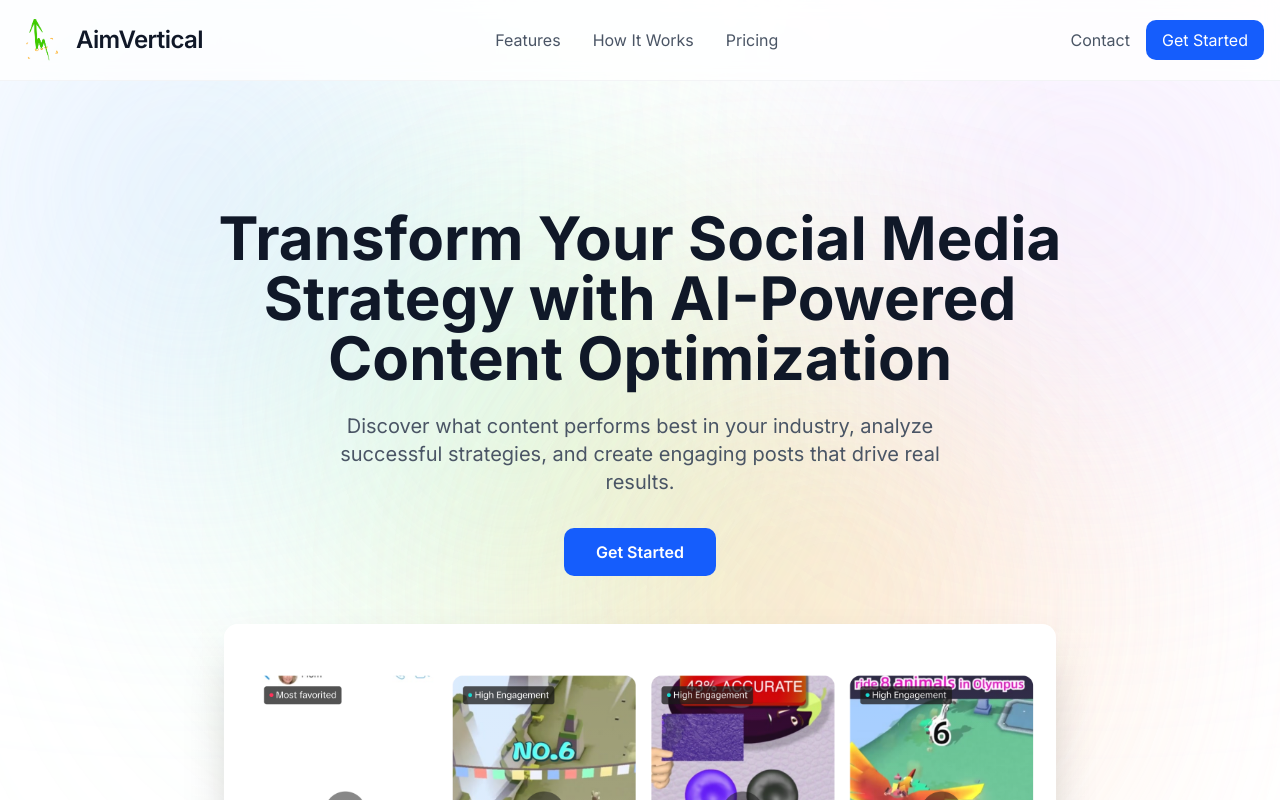
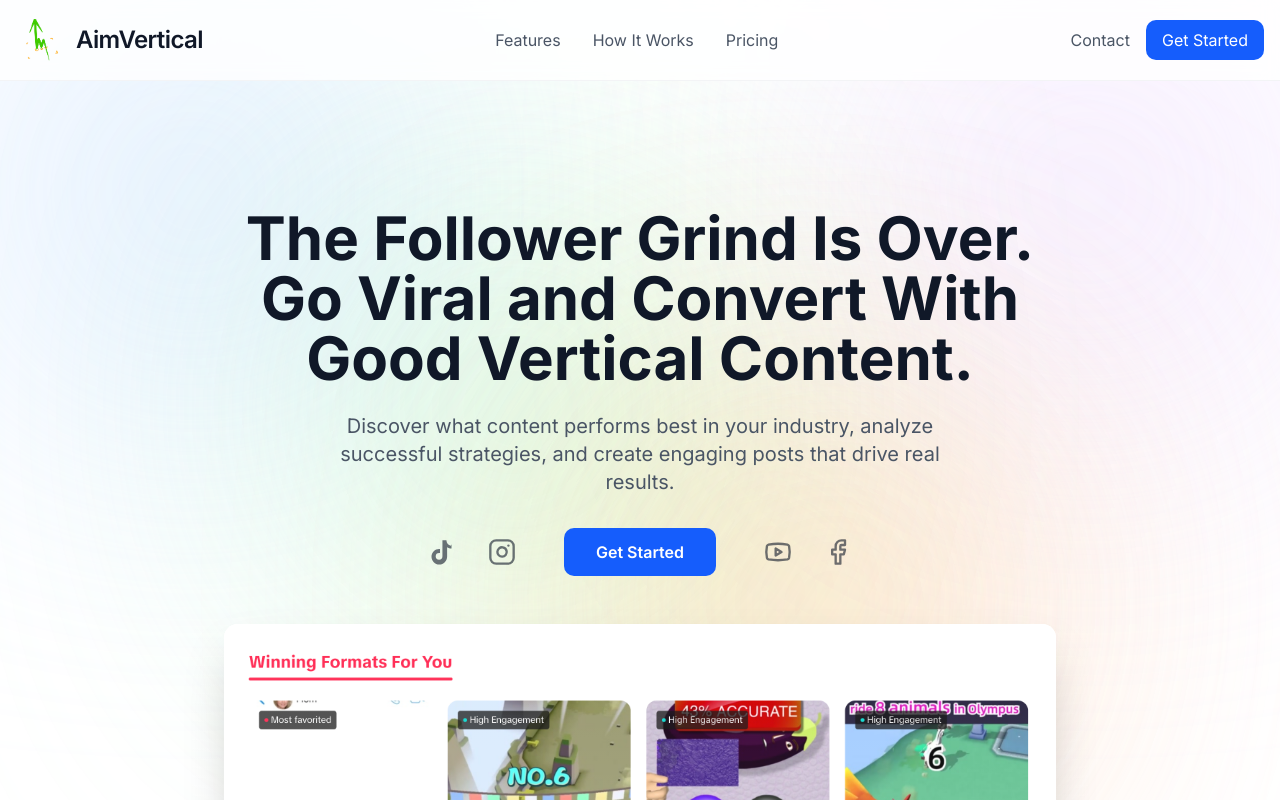
Before and after one commit to odtboun/AimVertical, a Next.js app: page / in a window 1280 px wide. Shown: the top 800 px of the page. Built offline with nearby package versions, Linux system fonts and the light colour scheme.

Commit message:
feat: add social media icons around Get Started button

```diff
--- a/src/app/layout.tsx
+++ b/src/app/layout.tsx
@@ -20,7 +20,7 @@ export default function RootLayout({
 }>) {
   return (
     <html lang="en" className={`scroll-smooth ${plusJakarta.variable}`}>
-      <body className={inter.className}>{children}</body>
+      <body className={inter.className} suppressHydrationWarning>{children}</body>
     </html>
   );
 }
--- a/src/components/sections/HeroSection.tsx
+++ b/src/components/sections/HeroSection.tsx
@@ -1,4 +1,5 @@
 import Image from 'next/image';
+import { Facebook, Instagram, Youtube } from 'lucide-react';
 
 export default function HeroSection() {
   return (
@@ -8,22 +9,44 @@ export default function HeroSection() {
           <h1
             className="text-4xl md:text-6xl font-bold text-gray-900 mb-6"
           >
-            Transform Your Social Media Strategy with AI-Powered Content Optimization
+            The Follower Grind Is Over.{" "}
+            <br />
+            Go Viral and Convert With Good Vertical Content.
           </h1>
           <p
             className="text-xl text-gray-600 mb-8 max-w-2xl mx-auto"
           >
             Discover what content performs best in your industry, analyze successful strategies, and create engaging posts that drive real results.
           </p>
-          <div className="flex flex-col sm:flex-row gap-4 justify-center mb-12">
+          <div className="flex items-center justify-center gap-12 mb-12">
+            <div className="flex items-center gap-8">
+              <svg
+                viewBox="0 0 24 24"
+                className="w-7 h-7 opacity-60 hover:opacity-100 transition-opacity fill-current text-gray-900"
+              >
+                <path d="M19.59 6.69a4.83 4.83 0 0 1-3.77-4.25V2h-3.45v13.67a2.89 2.89 0 0 1-2.88 2.88 2.89 2.89 0 0 1-2.88-2.88 2.89 2.89 0 0 1 2.88-2.88c.28 0 .55.04.81.12v-3.5a6.37 6.37 0 0 0-.81-.05C6.01 9.36 3 12.37 3 16.05s3.01 6.69 6.69 6.69 6.69-3.01 6.69-6.69V7.84c1.09.69 2.39 1.1 3.77 1.1v-3.5c-.1 0-.19.75-.56 1.25Z" />
+              </svg>
+              <Instagram
+                className="w-7 h-7 opacity-60 hover:opacity-100 transition-opacity text-gray-900"
+              />
+            </div>
             <button className="bg-blue-600 hover:bg-blue-700 text-white font-semibold py-3 px-8 rounded-lg transition-colors">
               Get Started
             </button>
+            <div className="flex items-center gap-8">
+              <Youtube
+                className="w-7 h-7 opacity-60 hover:opacity-100 transition-opacity text-gray-900"
+              />
+              <Facebook
+                className="w-7 h-7 opacity-60 hover:opacity-100 transition-opacity text-gray-900"
+              />
+            </div>
           </div>
 
           {/* Dashboard Preview */}
           <div className="relative w-full max-w-6xl mx-auto mt-8 px-4 md:px-8">
-            <div className="aspect-[16/9] relative rounded-xl overflow-hidden shadow-2xl">
+            <div className="bg-white rounded-xl overflow-hidden shadow-2xl">
+              <div className="aspect-[16/9] relative">
                 <Image
                   src="/images/dashboard/tiktoks.png"
                   alt="TikTok Content Examples"
@@ -31,6 +54,7 @@ export default function HeroSection() {
                   className="object-contain bg-white"
                   priority
                 />
+              </div>
             </div>
             {/* Gradient overlay */}
             <div className="absolute inset-0 bg-gradient-to-t from-white/20 to-transparent rounded-xl" />
```
Also changed, not shown: public/images/dashboard/tiktoks.png. Lines whose indentation alone changed are shown as unchanged.
